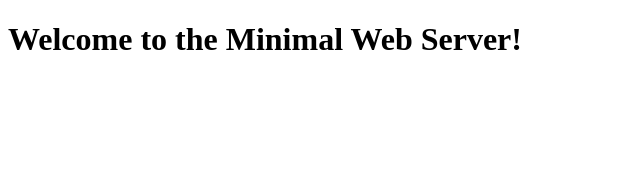
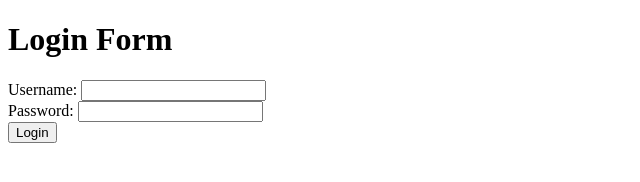
Before and after one commit to kyotometus/SteamAchieve, a plain HTML site: page Web/Views/index.html in a window 1280 px wide. Shown: the whole page, without its empty margins (0-640 px from the left). Drawn offline with Linux system fonts and the light colour scheme.

Commit message:
mini view to handle login for now

```diff
--- a/Web/Views/index.html
+++ b/Web/Views/index.html
@@ -6,6 +6,14 @@
     <title>Minimal Web Server</title>
 </head>
 <body>
-<h1>Welcome to the Minimal Web Server!</h1>
+<h1>Login Form</h1>
+<form method="post" action="/login">
+    <label for="username">Username:</label>
+    <input type="text" id="username" name="username"><br>
+    <label for="password">Password:</label>
+    <input type="password" id="password" name="password"><br>
+    <button type="submit">Login</button>
+</form>
+
 </body>
 </html>
```
